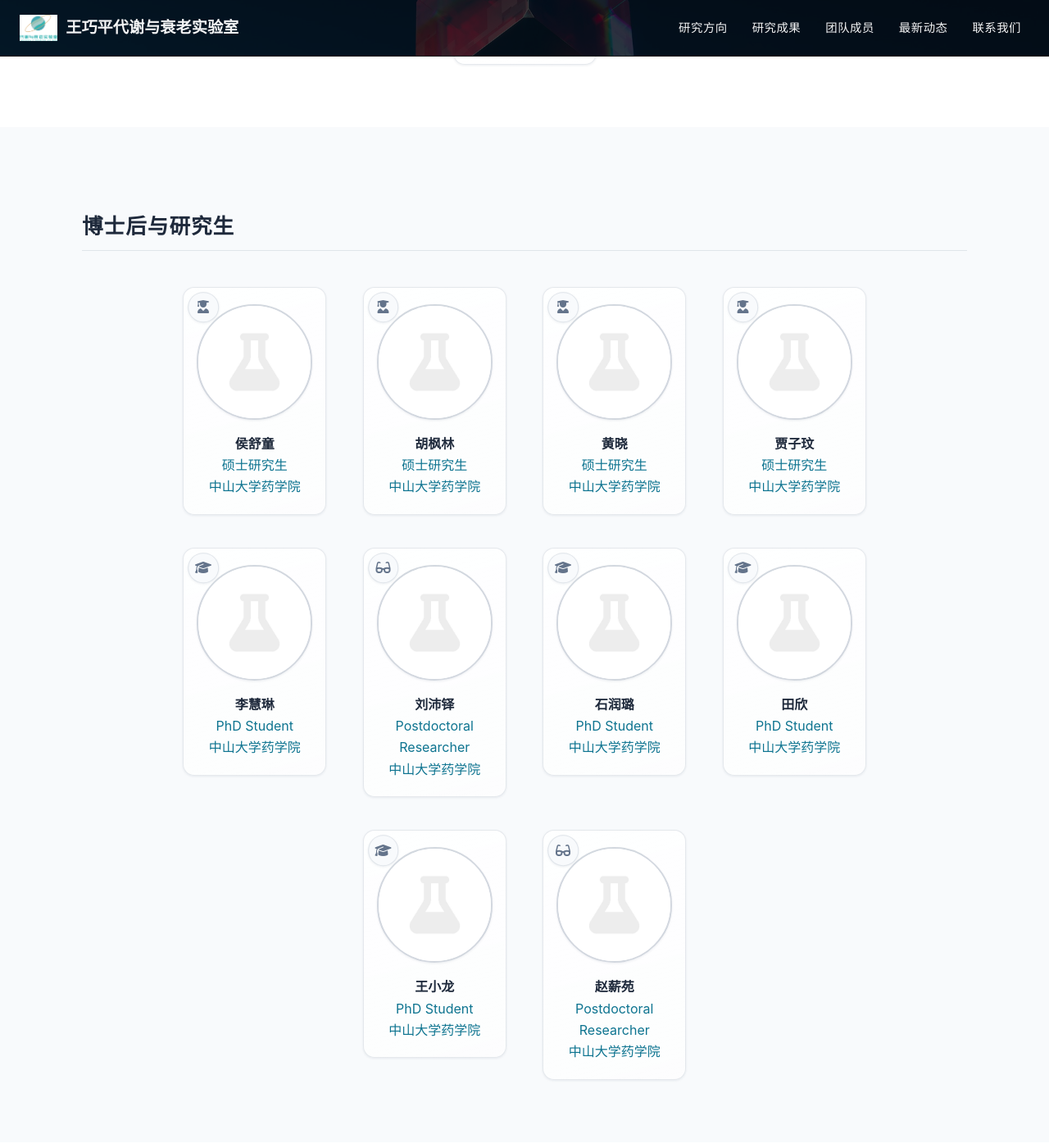
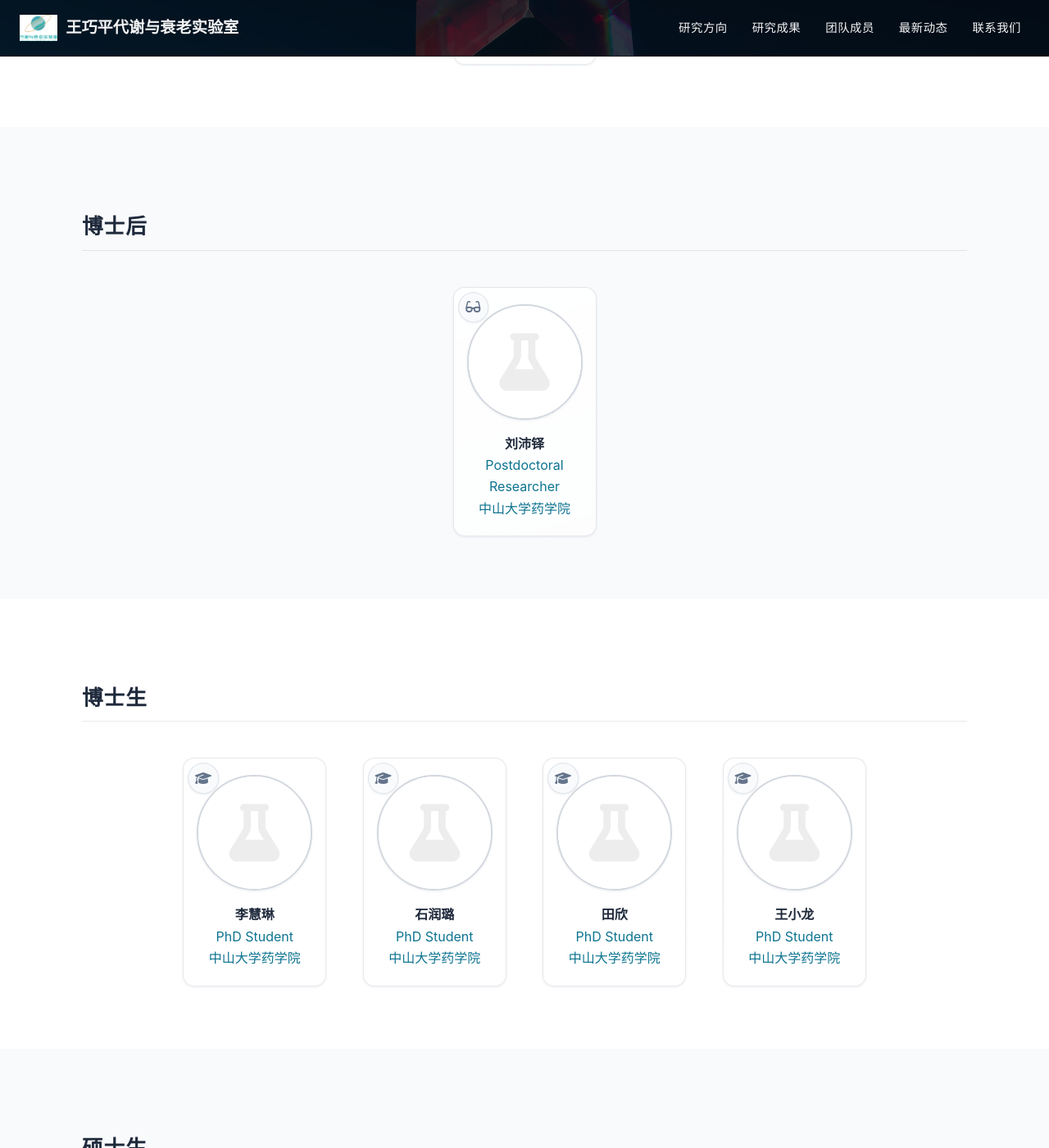
Before and after one commit to wangseeker/wangqp-lab, a Jekyll site: the page built from team/index.md, in a window 1280 px wide and 1400 px high, scrolled down 508 px. Shown: the whole window at 82% size. Built offline with Jekyll 4.4.1, drawn with Linux system fonts in a browser that asks for light colours; a style sheet for code colours, icons or effects is not loaded; some of the changed text lies outside the part shown.

Commit message:
团队成员按角色分组（博士后/博士生/硕士生）；赵薪苑更正为出站博士后（移除现役，加入出站列表，2023 毕业记录相应调整）

```diff
--- a/team/index.md
+++ b/team/index.md
@@ -11,19 +11,33 @@
 
 {% include section.html %}
 
-## 博士后与研究生
+## 博士后
 
-{% include list.html data="members" component="portrait" filter="role != 'principal-investigator'" %}
+{% include list.html data="members" component="portrait" filter="role == 'postdoc'" %}
 
 {% include section.html %}
 
-## 已毕业研究生
+## 博士生
+
+{% include list.html data="members" component="portrait" filter="role == 'phd'" %}
+
+{% include section.html %}
+
+## 硕士生
+
+{% include list.html data="members" component="portrait" filter="role == 'master'" %}
+
+{% include section.html %}
+
+## 已毕业研究生与出站博士后
+
+**博士后出站：** 赵薪苑
 
 **2025 年毕业：** 季臣（硕士）
 
 **2024 年毕业：** 王倍（博士）、李沙沙（博士）、李安琦（博士）、徐玉（硕士）
 
-**2023 年毕业：** 赵薪苑（博士）、杨智灿（硕士）、刘芷瑛（硕士）
+**2023 年毕业：** 杨智灿（硕士）、刘芷瑛（硕士）
 
 **2022 年毕业：** 张若馨（博士）、罗毅（硕士）、刘莹（硕士）、赵奔驰（硕士）
 
```
Also changed, not shown: _members/zhao-xinyuan.md (deleted, +0 -11 lines).
